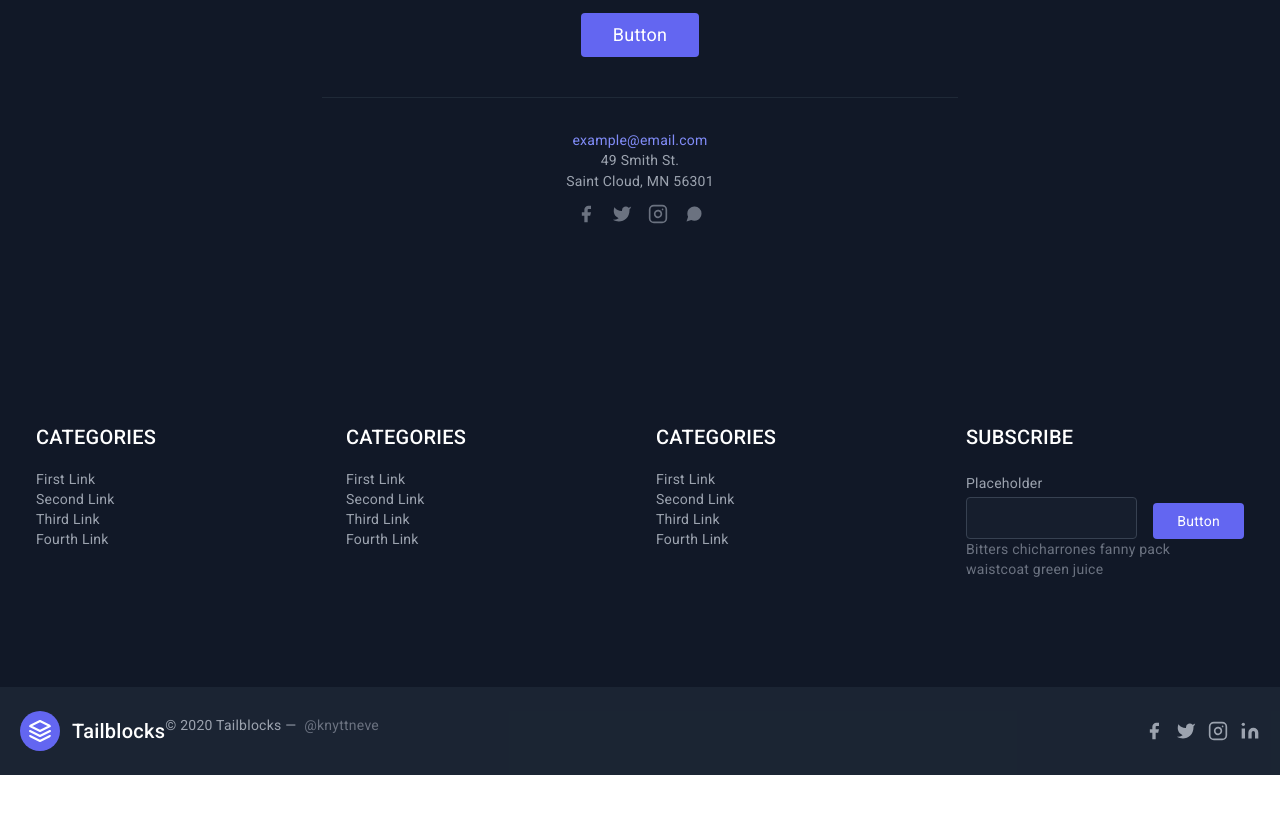
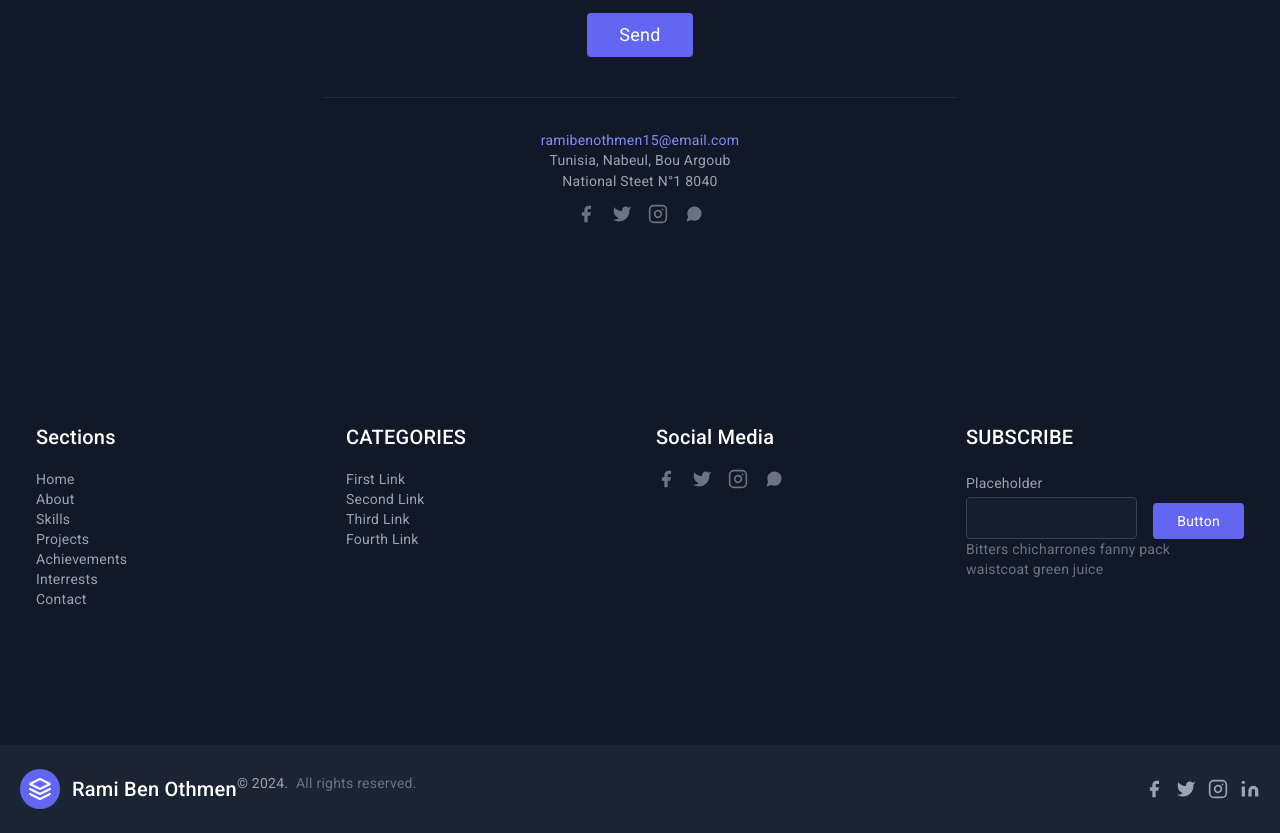
Before and after one commit to RBenOthmen/portfolio-website, an Angular app: page /contact in a window 1280 px wide. Shown: the part 560-1393 px from the top of the page. Before the commit the page ends 1335 px from the top, so only its background shows below. Built offline with nearby package versions, Linux system fonts and the light colour scheme.

Commit message:
Modified Contact, Footer and Header content

```diff
--- a/src/app/contact/contact.component.html
+++ b/src/app/contact/contact.component.html
@@ -1,7 +1,7 @@
 <section class="text-gray-400 bg-gray-900 body-font relative">
   <div class="container px-5 py-24 mx-auto">
     <div class="flex flex-col text-center w-full mb-12">
-      <h1 class="sm:text-3xl text-2xl font-medium title-font mb-4 text-white">Contact Us</h1>
+      <h1 class="sm:text-3xl text-2xl font-medium title-font mb-4 text-white">Reach Me</h1>
       <p class="lg:w-2/3 mx-auto leading-relaxed text-base">Whatever cardigan tote bag tumblr hexagon brooklyn asymmetrical gentrify.</p>
     </div>
     <div class="lg:w-1/2 md:w-2/3 mx-auto">
@@ -25,12 +25,12 @@
           </div>
         </div>
         <div class="p-2 w-full">
-          <button class="flex mx-auto text-white bg-indigo-500 border-0 py-2 px-8 focus:outline-none hover:bg-indigo-600 rounded text-lg">Button</button>
+          <button class="flex mx-auto text-white bg-indigo-500 border-0 py-2 px-8 focus:outline-none hover:bg-indigo-600 rounded text-lg">Send</button>
         </div>
         <div class="p-2 w-full pt-8 mt-8 border-t border-gray-800 text-center">
-          <a class="text-indigo-400">example@email.com</a>
-          <p class="leading-normal my-5">49 Smith St.
-            <br>Saint Cloud, MN 56301
+          <a class="text-indigo-400">ramibenothmen15@email.com</a>
+          <p class="leading-normal my-5">Tunisia, Nabeul, Bou Argoub
+            <br>National Steet N°1 8040
           </p>
           <span class="inline-flex">
             <a class="text-gray-500">
--- a/src/app/shared/footer/footer.component.html
+++ b/src/app/shared/footer/footer.component.html
@@ -2,19 +2,28 @@
     <div class="container px-5 py-24 mx-auto">
       <div class="flex flex-wrap md:text-left text-center order-first">
         <div class="lg:w-1/4 md:w-1/2 w-full px-4">
-          <h2 class="title-font font-medium text-white tracking-widest text-sm mb-3">CATEGORIES</h2>
+          <h2 class="title-font font-medium text-white tracking-widest text-sm mb-3">Sections</h2>
           <nav class="list-none mb-10">
             <li>
-              <a class="text-gray-400 hover:text-white">First Link</a>
+              <a class="text-gray-400 hover:text-white">Home</a>
             </li>
             <li>
-              <a class="text-gray-400 hover:text-white">Second Link</a>
+              <a class="text-gray-400 hover:text-white">About</a>
             </li>
             <li>
-              <a class="text-gray-400 hover:text-white">Third Link</a>
+              <a class="text-gray-400 hover:text-white">Skills</a>
             </li>
             <li>
-              <a class="text-gray-400 hover:text-white">Fourth Link</a>
+              <a class="text-gray-400 hover:text-white">Projects</a>
+            </li>
+            <li>
+              <a class="text-gray-400 hover:text-white">Achievements</a>
+            </li>
+            <li>
+              <a class="text-gray-400 hover:text-white">Interrests</a>
+            </li>
+            <li>
+              <a class="text-gray-400 hover:text-white">Contact</a>
             </li>
           </nav>
         </div>
@@ -36,8 +45,31 @@
           </nav>
         </div>
         <div class="lg:w-1/4 md:w-1/2 w-full px-4">
-          <h2 class="title-font font-medium text-white tracking-widest text-sm mb-3">CATEGORIES</h2>
-          <nav class="list-none mb-10">
+          <h2 class="title-font font-medium text-white tracking-widest text-sm mb-3">Social Media</h2>
+          <span class="inline-flex">
+            <a class="text-gray-500">
+              <svg fill="currentColor" stroke-linecap="round" stroke-linejoin="round" stroke-width="2" class="w-5 h-5" viewBox="0 0 24 24">
+                <path d="M18 2h-3a5 5 0 00-5 5v3H7v4h3v8h4v-8h3l1-4h-4V7a1 1 0 011-1h3z"></path>
+              </svg>
+            </a>
+            <a class="ml-4 text-gray-500">
+              <svg fill="currentColor" stroke-linecap="round" stroke-linejoin="round" stroke-width="2" class="w-5 h-5" viewBox="0 0 24 24">
+                <path d="M23 3a10.9 10.9 0 01-3.14 1.53 4.48 4.48 0 00-7.86 3v1A10.66 10.66 0 013 4s-4 9 5 13a11.64 11.64 0 01-7 2c9 5 20 0 20-11.5a4.5 4.5 0 00-.08-.83A7.72 7.72 0 0023 3z"></path>
+              </svg>
+            </a>
+            <a class="ml-4 text-gray-500">
+              <svg fill="none" stroke="currentColor" stroke-linecap="round" stroke-linejoin="round" stroke-width="2" class="w-5 h-5" viewBox="0 0 24 24">
+                <rect width="20" height="20" x="2" y="2" rx="5" ry="5"></rect>
+                <path d="M16 11.37A4 4 0 1112.63 8 4 4 0 0116 11.37zm1.5-4.87h.01"></path>
+              </svg>
+            </a>
+            <a class="ml-4 text-gray-500">
+              <svg fill="currentColor" stroke-linecap="round" stroke-linejoin="round" stroke-width="2" class="w-5 h-5" viewBox="0 0 24 24">
+                <path d="M21 11.5a8.38 8.38 0 01-.9 3.8 8.5 8.5 0 01-7.6 4.7 8.38 8.38 0 01-3.8-.9L3 21l1.9-5.7a8.38 8.38 0 01-.9-3.8 8.5 8.5 0 014.7-7.6 8.38 8.38 0 013.8-.9h.5a8.48 8.48 0 018 8v.5z"></path>
+              </svg>
+            </a>
+          </span>
+          <!-- <nav class="list-none mb-10">
             <li>
               <a class="text-gray-400 hover:text-white">First Link</a>
             </li>
@@ -50,7 +82,7 @@
             <li>
               <a class="text-gray-400 hover:text-white">Fourth Link</a>
             </li>
-          </nav>
+          </nav> -->
         </div>
         <div class="lg:w-1/4 md:w-1/2 w-full px-4">
           <h2 class="title-font font-medium text-white tracking-widest text-sm mb-3">SUBSCRIBE</h2>
@@ -73,10 +105,10 @@
           <svg xmlns="http://www.w3.org/2000/svg" fill="none" stroke="currentColor" stroke-linecap="round" stroke-linejoin="round" stroke-width="2" class="w-10 h-10 text-white p-2 bg-indigo-500 rounded-full" viewBox="0 0 24 24">
             <path d="M12 2L2 7l10 5 10-5-10-5zM2 17l10 5 10-5M2 12l10 5 10-5"></path>
           </svg>
-          <span class="ml-3 text-xl">Tailblocks</span>
+          <span class="ml-3 text-xl">Rami Ben Othmen</span>
         </a>
-        <p class="text-sm text-gray-400 sm:ml-6 sm:mt-0 mt-4">© 2020 Tailblocks —
-          <a href="https://twitter.com/knyttneve" class="text-gray-500 ml-1" target="_blank" rel="noopener noreferrer">@knyttneve</a>
+        <p class="text-sm text-gray-400 sm:ml-6 sm:mt-0 mt-4">&copy; 2024.
+          <a href="https://twitter.com/knyttneve" class="text-gray-500 ml-1" target="_blank" rel="noopener noreferrer">All rights reserved.</a>
         </p>
         <span class="inline-flex sm:ml-auto sm:mt-0 mt-4 justify-center sm:justify-start">
           <a class="text-gray-400">
--- a/src/app/shared/header/header.component.html
+++ b/src/app/shared/header/header.component.html
@@ -11,9 +11,9 @@
         <a routerLink="/about" class="mr-5 hover:text-white">About</a>
         <a routerLink="/skills" class="mr-5 hover:text-white">Skills</a>
         <a routerLink="/projects" class="mr-5 hover:text-white">Projects</a>
+        <a routerLink="/achievements" class="mr-5 hover:text-white">Achievements</a>
+        <a routerLink="/interrests" class="mr-5 hover:text-white">Interrests</a>
         <a routerLink="/contact" class="mr-5 hover:text-white">Contact</a>
-        <a routerLink="/interrests" class="mr-5 hover:text-white">Interrests</a>
-        <a routerLink="/achievements" class="mr-5 hover:text-white">Achievements</a>
       </nav>
       <button class="inline-flex items-center bg-gray-800 border-0 py-1 px-3 focus:outline-none hover:bg-gray-700 rounded text-base mt-4 md:mt-0">CV / Resume
         <svg fill="none" stroke="currentColor" stroke-linecap="round" stroke-linejoin="round" stroke-width="2" class="w-4 h-4 ml-1" viewBox="0 0 24 24">
```
